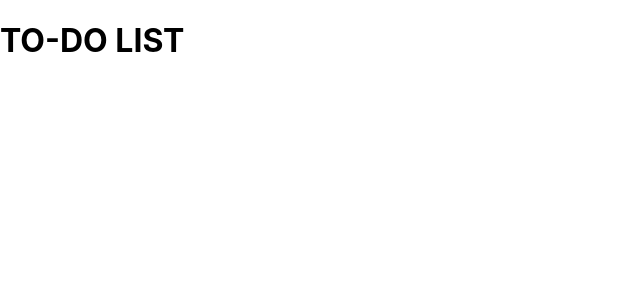
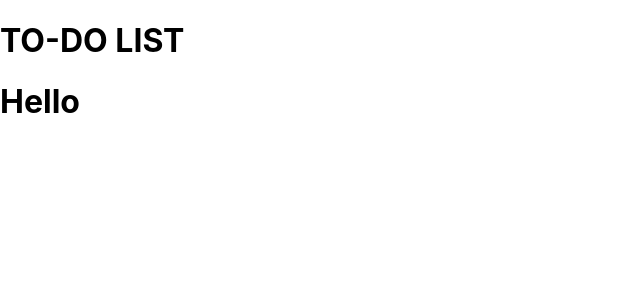
Before and after one commit to MelynAtieno/TO-DO-LIST, a React (Create React App) app: page / in a window 1280 px wide. Shown: the top 300 px of the page, without its empty margins (0-640 px from the left). Built offline with nearby package versions, Linux system fonts and the light colour scheme.

Commit message:
add app header

```diff
--- a/src/App.js
+++ b/src/App.js
@@ -2,12 +2,14 @@ import './App.css';
 
 import React from 'react';
 import PageTitle from './Components/PageTitle';
+import Header from './Components/Header';
 
 function App() {
 
 return (
     <div className="app-container">
       <PageTitle></PageTitle>
+      <Header></Header>
     </div>
   );
 }
--- /dev/null
+++ b/src/Components/Header.js
@@ -0,0 +1,11 @@
+import React from 'react'
+
+function Header() {
+  return (
+    <div>
+        <h1><b>Hello</b></h1>
+    </div>
+  )
+}
+
+export default Header
--- a/src/Components/PageTitle.js
+++ b/src/Components/PageTitle.js
@@ -3,7 +3,7 @@ import React from 'react'
 function PageTitle() {
   return (
     <div>
-      <h1 className='title-header'><b>TO-DO LIST</b></h1>
+      <h1 className='title'><b>TO-DO LIST</b></h1>
       </div>
   )
 }
```
